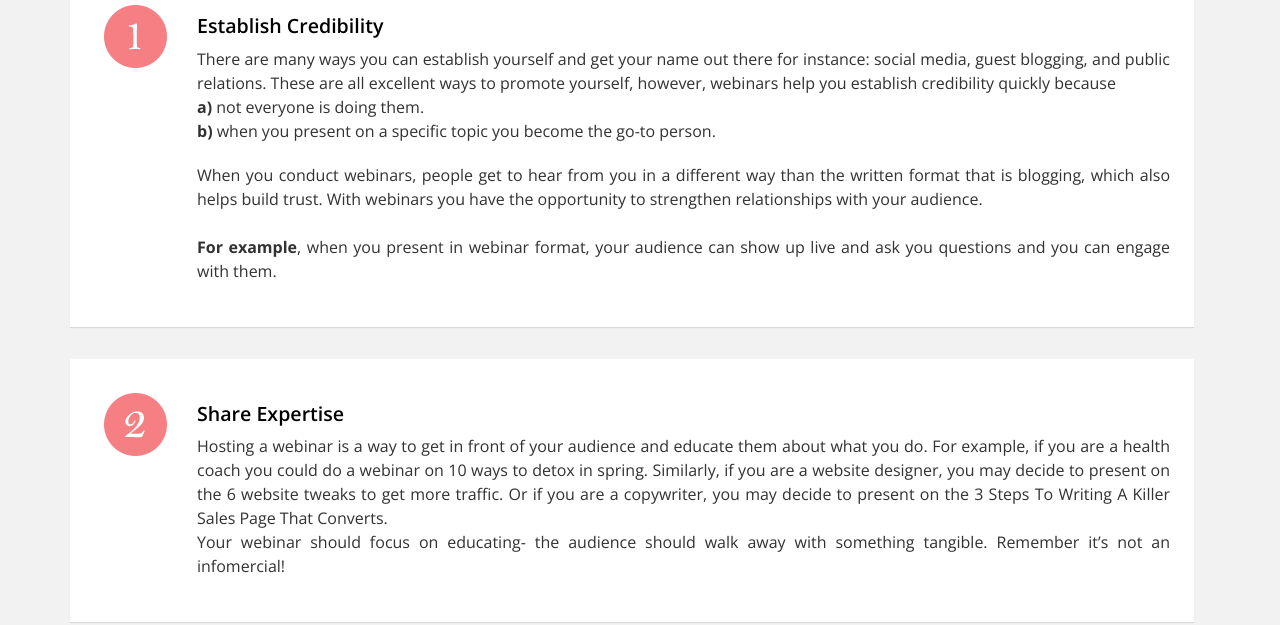
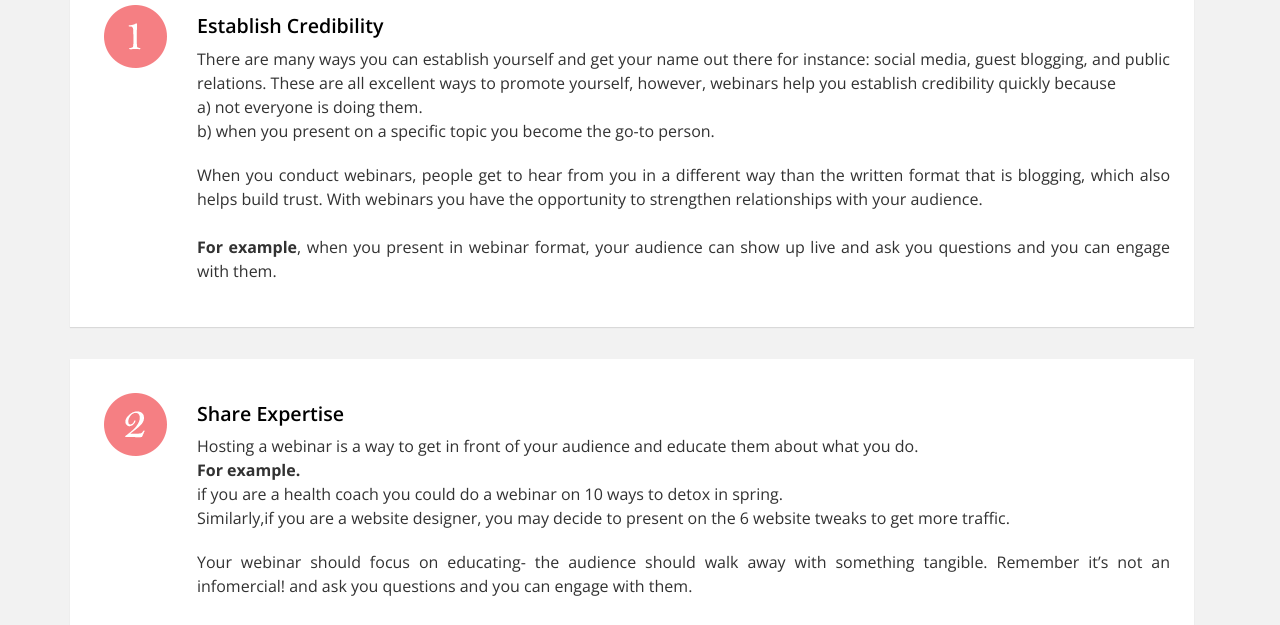
Before and after one commit to Damdias/SE, a website: page src/HowBusinessWorks.html in a window 1280 px wide. Shown: the part 175-800 px from the top of the page. Drawn offline with nearby package versions, Linux system fonts and the light colour scheme.

Commit message:
checking

```diff
--- a/src/HowBusinessWorks.html
+++ b/src/HowBusinessWorks.html
@@ -195,8 +195,8 @@
                     <h1 style="font-size: 1.4em;color: black;">Establish Credibility</h1>
                     <p class="lead" align="justify">
                         There are many ways you can establish yourself and get your name out there for instance: social media, guest blogging, and public relations. These are all excellent ways to promote yourself, however, webinars help you establish credibility quickly because<br/>
-                        <b>a)</b> not everyone is doing them.<br/>
-                        <b>b)</b> when you present on a specific topic you become the go-to person.</p>
+                        a) not everyone is doing them.<br/>
+                        b) when you present on a specific topic you become the go-to person.</p>
 
                         <p class="lead" align="justify" >When you conduct webinars, people get to hear from you in a different way than the written format that is blogging, which also helps build trust. With webinars you have the opportunity to strengthen relationships with your audience.<br/><br/>
                         <b>For example</b>, when you present in webinar format, your audience can show up live and ask you questions and you can engage with them. </p>
@@ -213,9 +213,12 @@
                 <div class="media-body">
                     <h1 style="font-size: 1.4em;color: black;">Share Expertise</h1>
                     <p class="lead" align="justify">
-                        Hosting a webinar is a way to get in front of your audience and educate them about what you do. For example, if you are a health coach you could do a webinar on 10 ways to detox in spring. Similarly, if you are a website designer, you may decide to present on the 6 website tweaks to get more traffic. Or if you are a copywriter, you may decide to present on the 3 Steps To Writing A Killer Sales Page That Converts.<br/>
-
-                        Your webinar should focus on educating- the audience should walk away with something tangible. Remember it’s not an infomercial! </p>
+                        Hosting a webinar is a way to get in front of your audience and educate them about what you do.<br/>
+                        <b>For example.</b><br/>
+                        if you are a health coach you could do a webinar on 10 ways to detox in spring. <br/>
+                        Similarly,if you are a website designer, you may decide to present on the 6 website tweaks to get more traffic.</p>
+                    <p class="lead" align="justify">
+                        Your webinar should focus on educating- the audience should walk away with something tangible. Remember it’s not an infomercial! and ask you questions and you can engage with them. </p>
                 </div>
             </div>
         </div>
```
